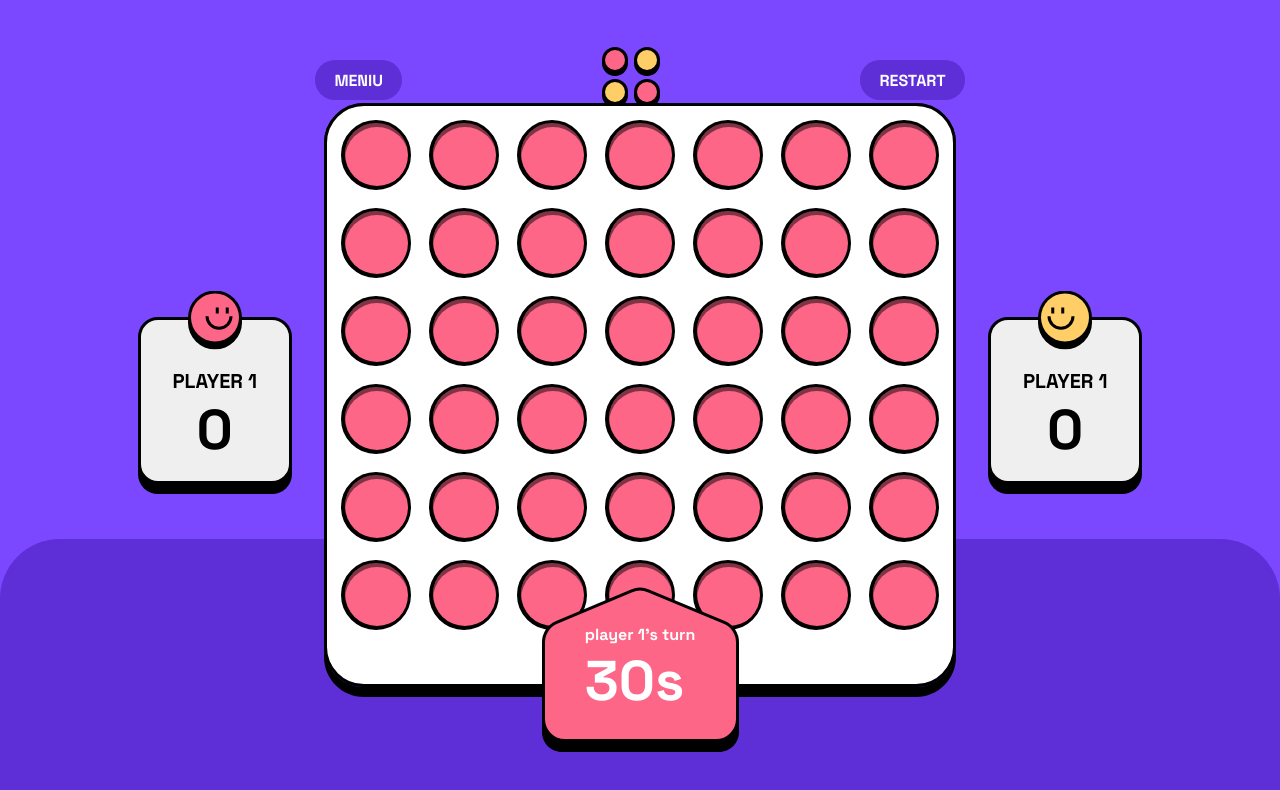
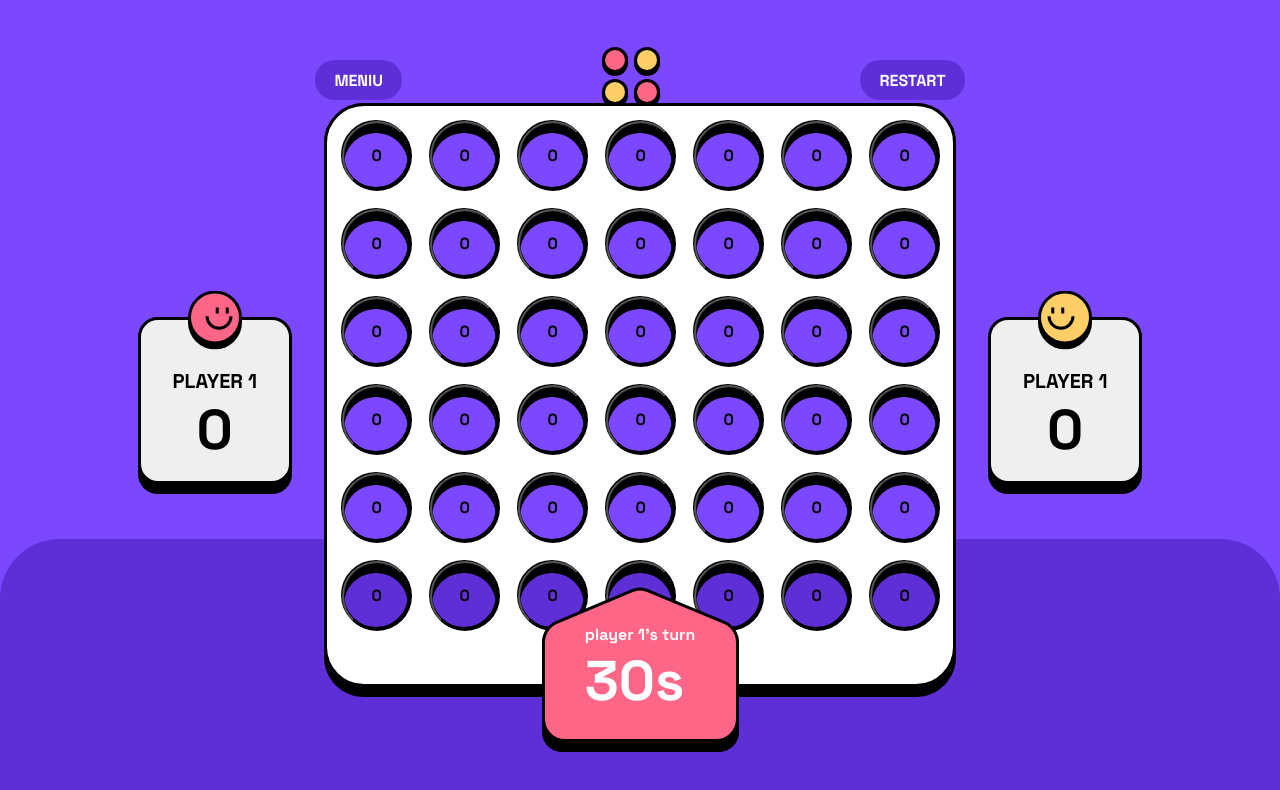
Before and after one commit to RaimondasSileikis/connect-four-game, a React (Create React App) app: page / in a window 1280 px wide. Shown: the top 790 px of the page. Built offline with nearby package versions, Linux system fonts and the light colour scheme.

Commit message:
game logic

```diff
--- a/package.json
+++ b/package.json
@@ -6,6 +6,7 @@
     "@testing-library/jest-dom": "^5.16.5",
     "@testing-library/react": "^13.4.0",
     "@testing-library/user-event": "^13.5.0",
+    "nanoid": "^4.0.1",
     "react": "^18.2.0",
     "react-dom": "^18.2.0",
     "react-scripts": "5.0.1",
--- a/src/App.jsx
+++ b/src/App.jsx
@@ -1,14 +1,181 @@
-// import './App.css';
 import './styles/index.scss';
 
 import Home from './pages/Home';
+import { useEffect, useState } from 'react';
+import { nanoid } from 'nanoid';
+
+
 
 
 function App() {
+
+const [discs, setDiscs] = useState(getNewTable());
+const [playerOn, setPlayerOn] = useState(1);
+const [win, setWin] = useState(false)
+console.log('win!!',win);
+console.log(discs);
+
+
+useEffect(() => {
+
+  if (
+    horizontalCondition() ||
+    verticalCondition() ||
+    diagonalCondition()
+  ) {
+    setWin(true)
+    console.log('vvvvin');
+  }
+
+}, [discs])
+
+
+function showWin(one, two, three, four) {
+  console.log('showing', one, two, three, four);
+}
+
+function checkDischMatch(one, two, three, four) {
+  return (
+    one === two &&
+    one === three &&
+    one === four &&
+    one !== 0
+    // one !== undefined
+  );
+}
+function horizontalCondition() {
+  for (let row = 1; row < 7; row++) {
+    for (let col = 1; col < 5; col++) {
+      const disc1 = returnDiscValues(col, row);
+      const disc2 = returnDiscValues(col + 1, row);
+      const disc3 = returnDiscValues(col + 2, row);
+      const disc4 = returnDiscValues(col + 3, row);
+          if (
+              checkDischMatch(
+                disc1.player,
+                disc2.player,
+                disc3.player,
+                disc4.player
+                )
+              ){
+          showWin(disc1, disc2, disc3, disc4)
+          return true
+        }    else {
+        continue;
+      }
+    }
+  }
+}
+
+
+
+function verticalCondition() {
+  for (let col = 1; col < 8; col++) {
+    for (let row = 1; row < 4; row++) {
+      const disc1 = returnDiscValues(col, row);
+      const disc2 = returnDiscValues(col, row + 1);
+      const disc3 = returnDiscValues(col, row + 2);
+      const disc4 = returnDiscValues(col, row + 3);
+          if (
+              checkDischMatch(
+                disc1.player,
+                disc2.player,
+                disc3.player,
+                disc4.player
+                )
+              ){
+          showWin(disc1, disc2, disc3, disc4)
+          return true
+        }    else {
+        continue;
+      }
+    }
+  }
+}
+function returnDiscValues(columnValue, rowValue) {
+  const disc = discs.filter(disc =>
+    disc.columnValue === columnValue && disc.rowValue === rowValue)[0];
+    return disc
+}
+
+function diagonalCondition() {
+  for (let col = 1; col < 4; col++) {
+    for (let row = 1; row < 4; row++) {
+      const disc1 = returnDiscValues(col, row)
+      const disc2 = returnDiscValues(col + 1, row + 1);
+      const disc3 = returnDiscValues(col + 2, row + 2);
+      const disc4 = returnDiscValues(col + 3, row + 3);
+      const disc5 = returnDiscValues(col + 3, row);
+      const disc6 = returnDiscValues(col + 2, row + 1);
+      const disc7 = returnDiscValues(col + 1, row + 2);
+      const disc8 = returnDiscValues(col, row + 3);
+      if (
+        checkDischMatch(
+          disc1.player,
+          disc2.player,
+          disc3.player,
+          disc4.player
+          )
+      ) {
+
+        showWin(disc1, disc2, disc3, disc4)
+        return true;
+      } else if (
+        checkDischMatch(
+          disc5.player,
+          disc6.player,
+          disc7.player,
+          disc8.player
+          )
+      ) {
+        showWin(disc5, disc6, disc7, disc8)
+        return true;
+      } else {
+        continue;
+      }
+    }
+  }
+}
+
+
+function getNewTable() {
+  const newDiscs = [];
+  const column = 7;
+  const row = 6;
+  for (let i = 0; i < row; i++) {
+       for (let j = 0; j < column; j++) {
+        newDiscs.push({
+        columnValue: j + 1,
+        rowValue: i + 1,
+        isFree: true,
+        player: 0,
+        id: nanoid(),
+    });
+}
+
+  }
+  return newDiscs
+}
+
+
+function restartNewTable() {
+  setDiscs(getNewTable());
+  setPlayerOn(playerOn === 1 ? 2 : 1)
+}
+
+function putDiscs(id) {
+  setPlayerOn(playerOn === 1 ? 2 : 1);
+  setDiscs(oldDisc => oldDisc.map(disc => {
+    return disc.id === id ?
+        {...disc, isFree: !disc.isFree, player: playerOn} :
+        disc
+}));
+}
+
   return (
     <div className="App ">
 
-  <Home/>
+  <Home  discs={discs} setDiscs={setDiscs} restartNewTable={restartNewTable} putDiscs={putDiscs} />
 
 
 {/*
--- a/src/components/BtnRestart.jsx
+++ b/src/components/BtnRestart.jsx
@@ -1,8 +1,8 @@
-export default function BtnRestart() {
+export default function BtnRestart({restartNewTable}) {
 
     return (
 
-    <div className='btn-menu'>
+    <div onClick={restartNewTable} className='btn-menu'>
         <h4>restart</h4>
     </div>
 
--- a/src/components/Dashboard.jsx
+++ b/src/components/Dashboard.jsx
@@ -24,67 +24,28 @@ import turn_background_yellow from '../assets/images/turn-background-yellow.svg'
 
 import board_layer_black_large from '../assets/images/board-layer-black-large.svg';
 import board_layer_white_large from '../assets/images/board-layer-white-large.svg';
+import Discs from './Discs';
 
 
-
-
-
-export default function Dashboard() {
+export default function Dashboard({ discs, putDiscs}) {
 
     return (
 <>
     <div className='dashboard flex'>
+
         <img className='d1' src={board_layer_black_large} alt="Dashboard" />
         <img className='d2' src={board_layer_white_large} alt="Dashboard" />
-        {/* <img src={counter_red_large} alt="Counter red" /> */}
+
+    <div className='counters'>
+
+   {
+
+        discs.map((disc, i) =>
+            <Discs key={i} player={disc.player} isFree={disc.isFree} putDiscs={() => putDiscs(disc.id)}  />
 
 
-    <div className='counters'>
-    <img src={counter_red_large} alt="Counter red" />
-    <img src={counter_red_large} alt="Counter red" />
-    <img src={counter_red_large} alt="Counter red" />
-    <img src={counter_red_large} alt="Counter red" />
-    <img src={counter_red_large} alt="Counter red" />
-    <img src={counter_red_large} alt="Counter red" />
-    <img src={counter_red_large} alt="Counter red" />
-
-    <img src={counter_red_large} alt="Counter red" />
-    <img src={counter_red_large} alt="Counter red" />
-    <img src={counter_red_large} alt="Counter red" />
-    <img src={counter_red_large} alt="Counter red" />
-    <img src={counter_red_large} alt="Counter red" />
-    <img src={counter_red_large} alt="Counter red" />
-    <img src={counter_red_large} alt="Counter red" />
-    <img src={counter_red_large} alt="Counter red" />
-    <img src={counter_red_large} alt="Counter red" />
-    <img src={counter_red_large} alt="Counter red" />
-    <img src={counter_red_large} alt="Counter red" />
-    <img src={counter_red_large} alt="Counter red" />
-    <img src={counter_red_large} alt="Counter red" />
-    <img src={counter_red_large} alt="Counter red" />
-    <img src={counter_red_large} alt="Counter red" />
-    <img src={counter_red_large} alt="Counter red" />
-    <img src={counter_red_large} alt="Counter red" />
-    <img src={counter_red_large} alt="Counter red" />
-    <img src={counter_red_large} alt="Counter red" />
-    <img src={counter_red_large} alt="Counter red" />
-    <img src={counter_red_large} alt="Counter red" />
-    <img src={counter_red_large} alt="Counter red" />
-    <img src={counter_red_large} alt="Counter red" />
-    <img src={counter_red_large} alt="Counter red" />
-    <img src={counter_red_large} alt="Counter red" />
-    <img src={counter_red_large} alt="Counter red" />
-    <img src={counter_red_large} alt="Counter red" />
-    <img src={counter_red_large} alt="Counter red" />
-    <img src={counter_red_large} alt="Counter red" />
-    <img src={counter_red_large} alt="Counter red" />
-    <img src={counter_red_large} alt="Counter red" />
-    <img src={counter_red_large} alt="Counter red" />
-    <img src={counter_red_large} alt="Counter red" />
-    <img src={counter_red_large} alt="Counter red" />
-    <img src={counter_red_large} alt="Counter red" />
-
-
+        )
+    }
 
     </div>
 
--- /dev/null
+++ b/src/components/Discs.jsx
@@ -0,0 +1,29 @@
+import counter_red_large from '../assets/images/counter-red-large.svg';
+import counter_red_small from '../assets/images/counter-red-small.svg';
+import counter_yellow_large from '../assets/images/counter-yellow-large.svg';
+import counter_yellow_small from '../assets/images/counter-yellow-small.svg';
+
+export default function Discs(props) {
+
+const player1 = `url(${counter_red_large})`;
+const player2 = `url(${counter_yellow_large})`;
+const players = [player1, player2];
+
+
+    const styles =
+    {
+        backgroundImage: !props.isFree === true ? players[props.player - 1]: "none",
+        zIndex: props.isFree ? "30" : "20",
+
+      }
+
+    return (
+
+        <button
+            onClick={props.putDiscs}
+            style={styles}>
+            <h4>{props.player}</h4>
+        </button>
+
+    )
+};
--- a/src/pages/Home.jsx
+++ b/src/pages/Home.jsx
@@ -1,4 +1,3 @@
-
 import logo from '../assets/images/logo.svg';
 
 import BtnMenu from '../components/BtnMenu';
@@ -9,7 +8,9 @@ import BtnRestart from '../components/BtnRestart';
 import TurnPlayer1 from '../components/TurnPlayer1';
 
 
-export default function Home() {
+export default function Home({discs, setDiscs, restartNewTable, putDiscs}) {
+
+
 
     return (
         <div className='home'>
@@ -18,13 +19,13 @@ export default function Home() {
                 <div className='logo'>
                     <img src={logo} alt="" />
                 </div>
-                <BtnRestart/>
+                <BtnRestart  restartNewTable={restartNewTable} />
 
             </header>
 
             <main className='container'>
-                <BtnPlayer1/>
-                <Dashboard></Dashboard>
+                <BtnPlayer1 />
+                <Dashboard discs={discs} setDiscs={setDiscs} putDiscs={putDiscs}></Dashboard>
                 <BtnPlayer2/>
 
             </main>
--- a/src/styles/components/_dashboard.scss
+++ b/src/styles/components/_dashboard.scss
@@ -16,10 +16,25 @@
 
 .counters {
     display: grid;
-    width: 632px;
-    margin: 1rem 0 0 1.1rem;
+    // width: 632px;
+    gap: 0rem;
+    margin: 1.1rem 0 0 1.1rem;
     grid-template-columns: repeat(7, 88px);
     grid-template-rows: repeat(6, 88px);
     position: absolute;
-    z-index: 20;
+    // z-index: 20;
+    button {
+        // z-index: 40;
+        background-color: transparent;
+       border-radius: 50%;
+       width: 80%;
+       height: 80%;
+       background-size: cover;
+        background-repeat: no-repeat;
+    }
+    h4 {
+
+
+    }
+
 }
```
Also changed, not shown: src/App.css (deleted, +0 -38 lines), 1 other file (tests, documents, lock files or other folders).
